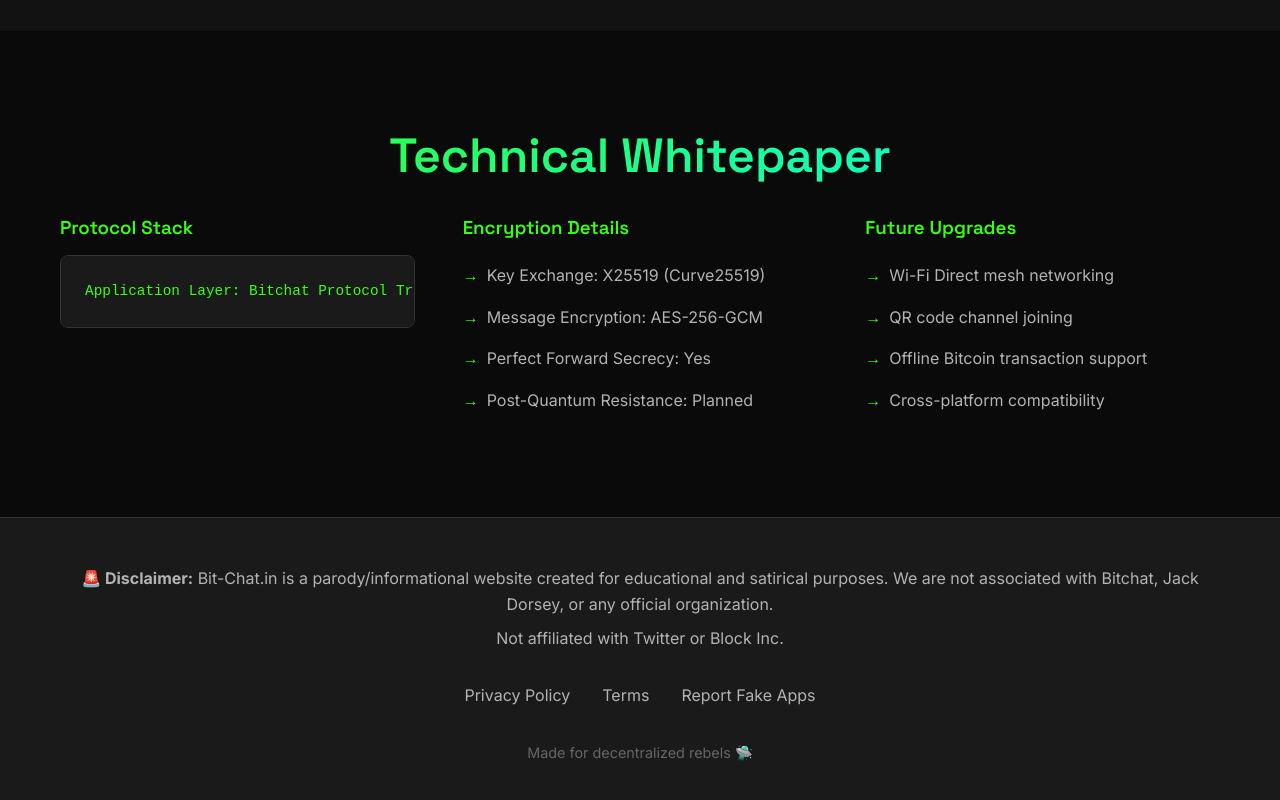
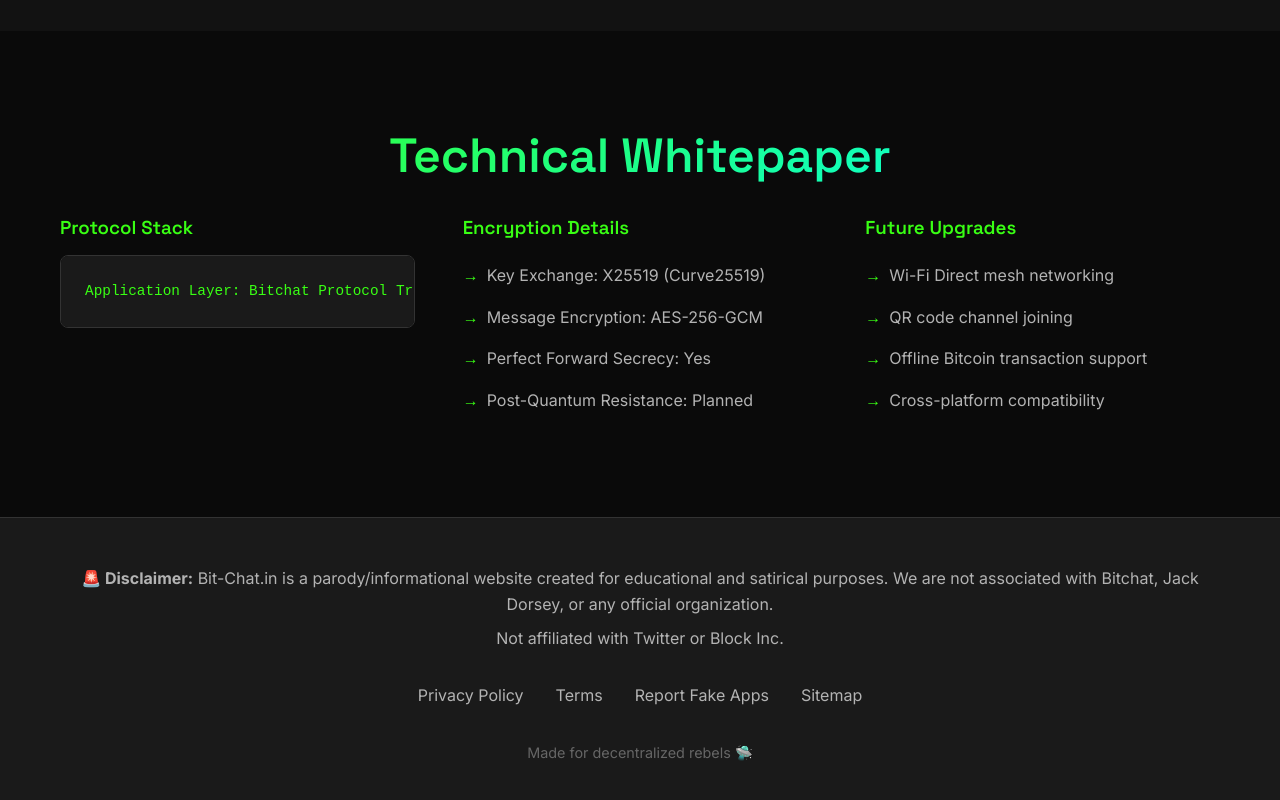
Before and after one commit to IM-SUNIL/bit-chat, a Next.js app: page / in a window 1280 px wide. Shown: the part 4331-5131 px from the top of the page. Built offline with nearby package versions, Linux system fonts and the light colour scheme.

Commit message:
Add Sitemap link to footer for improved navigation

```diff
--- a/components/Footer.tsx
+++ b/components/Footer.tsx
@@ -11,6 +11,7 @@
             <a href="#" className="footer-link">Privacy Policy</a>
             <a href="#" className="footer-link">Terms</a>
             <a href="#" className="footer-link">Report Fake Apps</a>
+            <a href="/sitemap.xml" className="footer-link">Sitemap</a>
           </div>
           <div className="footer-signature">
             <p>Made for decentralized rebels 🛸</p>
```
